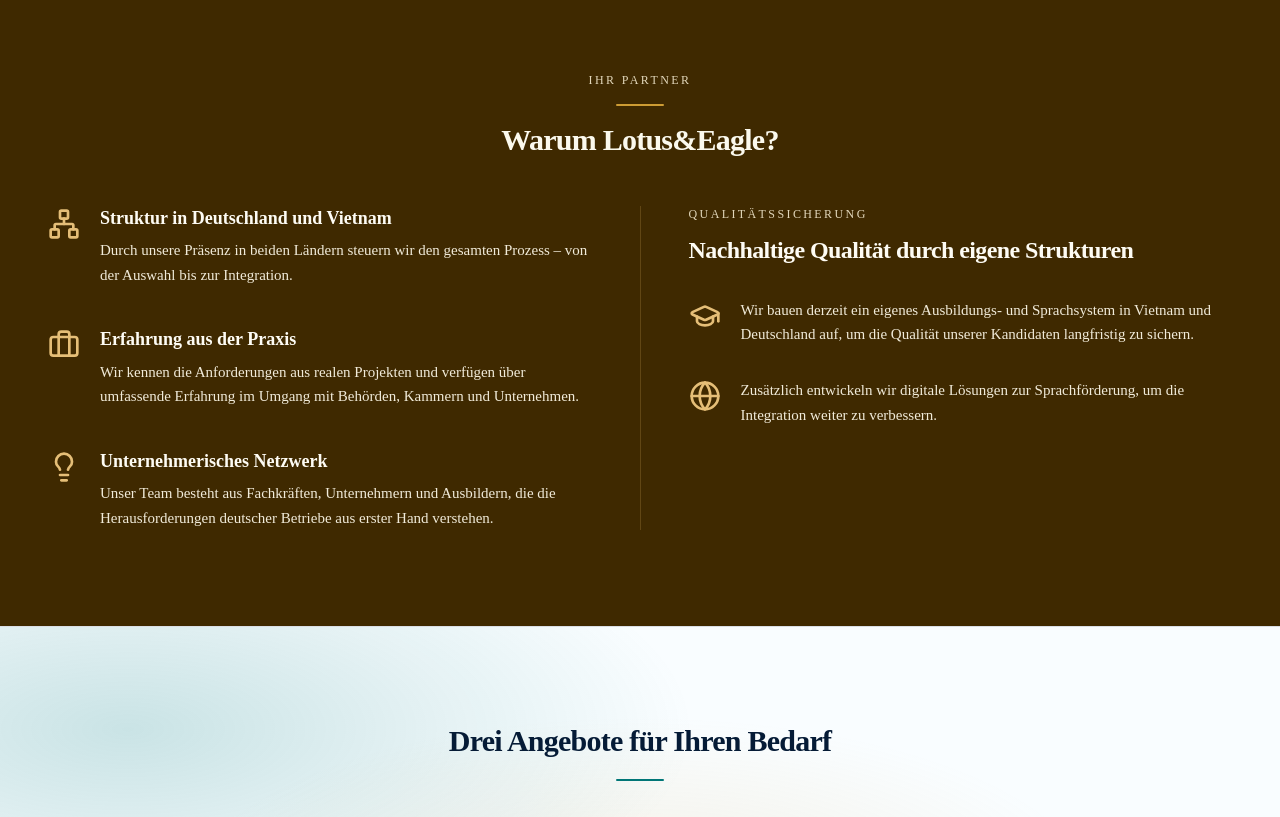
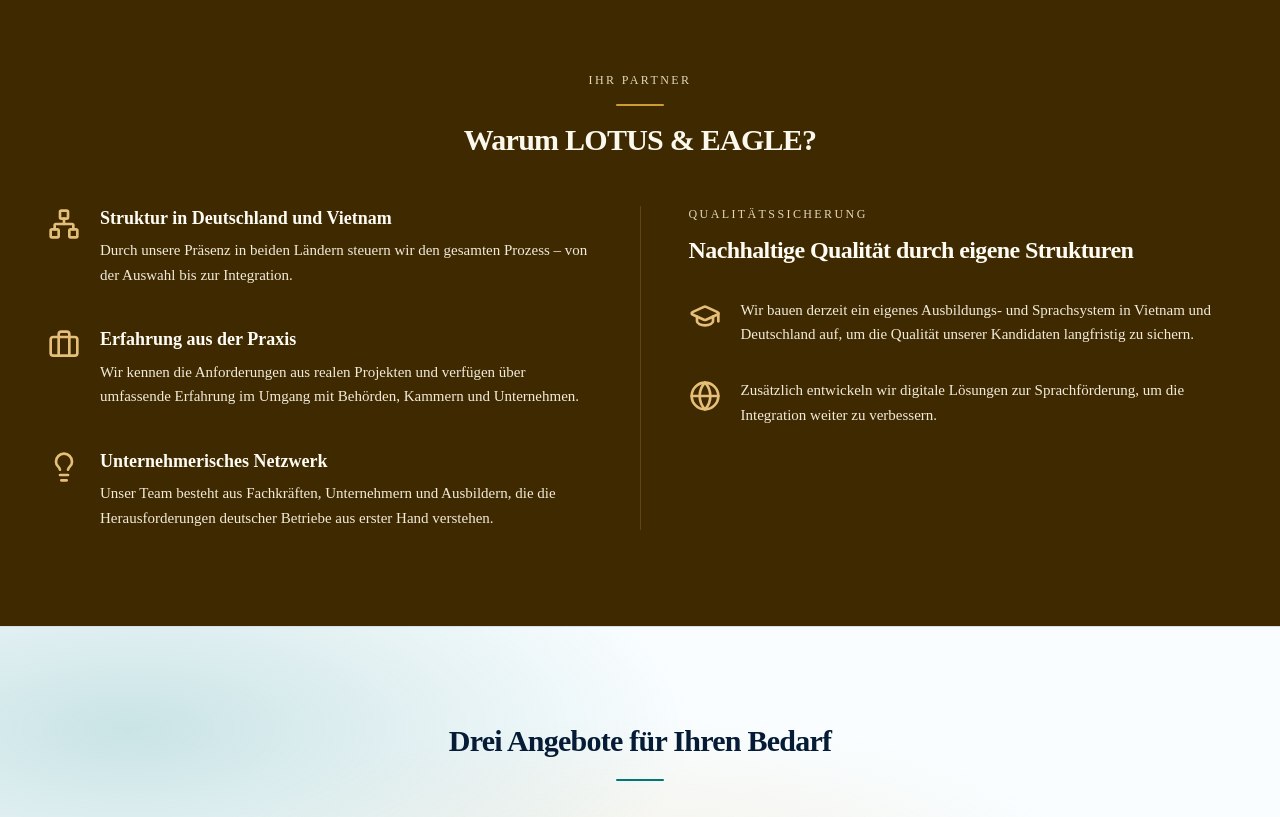
Before and after one commit to gottliebdinh/internationale-fachkraft, a Next.js app: page / in a window 1280 px wide. Shown: the part 1980-2797 px from the top of the page. Built offline with nearby package versions, Linux system fonts and the light colour scheme; no server answers.

Commit message:
homepage

```diff
--- a/src/app/(public)/about/page.tsx
+++ b/src/app/(public)/about/page.tsx
@@ -137,7 +137,7 @@
       <section className="py-20 bg-muted/20">
         <div className="mx-auto max-w-7xl px-4 sm:px-6 lg:px-8">
           <h2 className="text-3xl font-bold text-center mb-2">
-            Warum Lotus&Eagle?
+            Warum LOTUS & EAGLE?
           </h2>
           <p className="text-center text-muted-foreground mb-12 max-w-2xl mx-auto">
             Was uns von klassischen Vermittlungsagenturen unterscheidet.
--- a/src/app/(public)/page.tsx
+++ b/src/app/(public)/page.tsx
@@ -332,7 +332,7 @@
           </div>
         </section>
 
-        {/* ───── HERAUSFORDERUNG ↔ ANTWORT (wie Warum Lotus&Eagle: einheitlich dunkelblau) ───── */}
+        {/* ───── HERAUSFORDERUNG ↔ ANTWORT (wie Warum LOTUS & EAGLE: einheitlich dunkelblau) ───── */}
         <section
           className={`border-t border-white/10 bg-[oklch(0.22_0.06_255)] ${homeSectionY}`}
           aria-labelledby="problem-heading solution-heading"
@@ -477,7 +477,7 @@
           </div>
         </section>
 
-        {/* ───── PARTNER: Warum Lotus&Eagle (Gold / warmes Bernstein) ───── */}
+        {/* ───── PARTNER: Warum LOTUS & EAGLE (Gold / warmes Bernstein) ───── */}
         <section
           className={`border-t border-[oklch(0.42_0.06_78)]/35 bg-[oklch(0.30_0.065_78)] ${homeSectionY}`}
           aria-labelledby="usp-heading"
@@ -495,7 +495,7 @@
                 id="usp-heading"
                 className="mt-4 font-[var(--font-display)] text-2xl font-semibold tracking-tight text-[oklch(0.98_0.015_95)] sm:text-3xl"
               >
-                Warum Lotus&Eagle?
+                Warum LOTUS & EAGLE?
               </h2>
             </header>
 
--- a/src/components/shared/public-navbar.tsx
+++ b/src/components/shared/public-navbar.tsx
@@ -42,7 +42,7 @@
           />
           <span className="flex min-w-0 flex-col gap-0 leading-none">
             <span className="font-[var(--font-display)] text-lg font-semibold uppercase leading-tight tracking-tight sm:text-xl md:text-2xl">
-              Lotus & Eagle
+              LOTUS & EAGLE
             </span>
             <span className="mt-px flex items-center gap-2 font-[var(--font-body)] text-[0.72rem] font-semibold uppercase leading-none tracking-[0.2em] text-[#0A2240] dark:text-foreground sm:text-[0.8rem]">
               <span
--- a/src/i18n/de.json
+++ b/src/i18n/de.json
@@ -1,6 +1,6 @@
 {
   "common": {
-    "appName": "Lotus&Eagle",
+    "appName": "LOTUS & EAGLE",
     "tagline": "Strategischer Partner für Fachkräfte aus Vietnam",
     "login": "Anmelden",
     "register": "Fachkräfte anfragen",
@@ -37,7 +37,7 @@
     "forApplicants": "Für Bewerber",
     "contact": "Kontakt",
     "dashboard": "Dashboard",
-    "adminConsole": "Lotus&Eagle Admin",
+    "adminConsole": "LOTUS & EAGLE Admin",
     "candidates": "Kandidaten",
     "positions": "Stellenangebote",
     "matches": "Matches",
@@ -190,6 +190,6 @@
     "imprint": "Impressum",
     "terms": "AGB",
     "contact": "Kontakt",
-    "copyright": "© {year} Lotus&Eagle. Alle Rechte vorbehalten."
+    "copyright": "© {year} LOTUS & EAGLE. Alle Rechte vorbehalten."
   }
 }
--- a/src/i18n/en.json
+++ b/src/i18n/en.json
@@ -1,6 +1,6 @@
 {
   "common": {
-    "appName": "Lotus&Eagle",
+    "appName": "LOTUS & EAGLE",
     "tagline": "Strategic Partner for Skilled Workers from Vietnam",
     "login": "Log in",
     "register": "Find candidates",
@@ -37,7 +37,7 @@
     "forApplicants": "For Applicants",
     "contact": "Contact",
     "dashboard": "Dashboard",
-    "adminConsole": "Lotus&Eagle Admin",
+    "adminConsole": "LOTUS & EAGLE Admin",
     "candidates": "Candidates",
     "positions": "Job Positions",
     "matches": "Matches",
@@ -82,6 +82,6 @@
     "imprint": "Imprint",
     "terms": "Terms of Service",
     "contact": "Contact",
-    "copyright": "© {year} Lotus&Eagle. All rights reserved."
+    "copyright": "© {year} LOTUS & EAGLE. All rights reserved."
   }
 }
--- a/src/i18n/vi.json
+++ b/src/i18n/vi.json
@@ -1,6 +1,6 @@
 {
   "common": {
-    "appName": "Lotus&Eagle",
+    "appName": "LOTUS & EAGLE",
     "tagline": "Đối tác chiến lược cho nhân lực chuyên môn từ Việt Nam",
     "login": "Đăng nhập",
     "register": "Tìm ứng viên",
@@ -37,7 +37,7 @@
     "forApplicants": "Cho ứng viên",
     "contact": "Liên hệ",
     "dashboard": "Bảng điều khiển",
-    "adminConsole": "Lotus&Eagle Admin",
+    "adminConsole": "LOTUS & EAGLE Admin",
     "candidates": "Ứng viên",
     "positions": "Vị trí tuyển dụng",
     "matches": "Ghép nối",
@@ -82,6 +82,6 @@
     "imprint": "Thông tin pháp lý",
     "terms": "Điều khoản",
     "contact": "Liên hệ",
-    "copyright": "© {year} Lotus&Eagle. Mọi quyền được bảo lưu."
+    "copyright": "© {year} LOTUS & EAGLE. Mọi quyền được bảo lưu."
   }
 }
--- a/src/lib/brand-logo.ts
+++ b/src/lib/brand-logo.ts
@@ -1,5 +1,5 @@
 /** Display wordmark shown in the UI and in `BrandWordmarkLink`. */
-export const BRAND_WORDMARK = "Lotus&Eagle";
+export const BRAND_WORDMARK = "LOTUS & EAGLE";
 
 /** Markensymbol neben dem Wordmark (`public/symbol_nobg.png`). */
 export const BRAND_SYMBOL_SRC = "/symbol_nobg.png";
```
